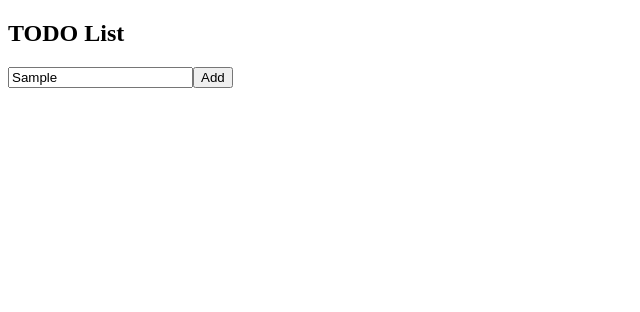
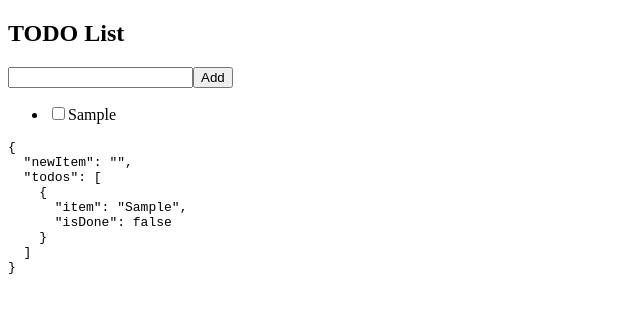
Before and after one commit to ooooose/Vue_Todo, a plain HTML site: page index.html in a window 1280 px wide. Both pictures are taken after typing "Sample" into the empty fields and a click on the button "Add". Shown: the whole page, without its empty margins (0-640 px from the left). Drawn offline with nearby package versions, Linux system fonts and the light colour scheme.

Commit message:
[Add]todosの実装

```diff
--- a/index.html
+++ b/index.html
@@ -11,9 +11,16 @@
   <div id="app">
       <h2>TODO List</h2>
     <form v-on:submit.prevent>
-        <input type="text">
+        <input type="text" v-model="newItem">
         <button v-on:click="addItem">Add</button>
     </form>
+    <ul>
+        <li v-for="todo in todos">
+            <input type='checkbox' v-model="todo.isDone">
+            <span>{{ todo.item }}</span>
+        </li>
+    </ul>
+    <pre>{{ $data }}</pre>
   </div>
   <script src="https://unpkg.com/vue@3.1.5"></script>
   <script src="js/main.js"></script>
--- a/js/main.js
+++ b/js/main.js
@@ -1,10 +1,17 @@
 const app = Vue.createApp({
     data: () => ({
-
+        newItem: '',
+        todos: []
     }),
     methods: {
         addItem: function(event) {
-            console.log('clicked!');
+            if(this.newItem === '') return
+            let todo = {
+                item: this.newItem,
+                isDone: false
+            }
+            this.todos.push(todo)
+            this.newItem = ''
         }
     }
 })
```
